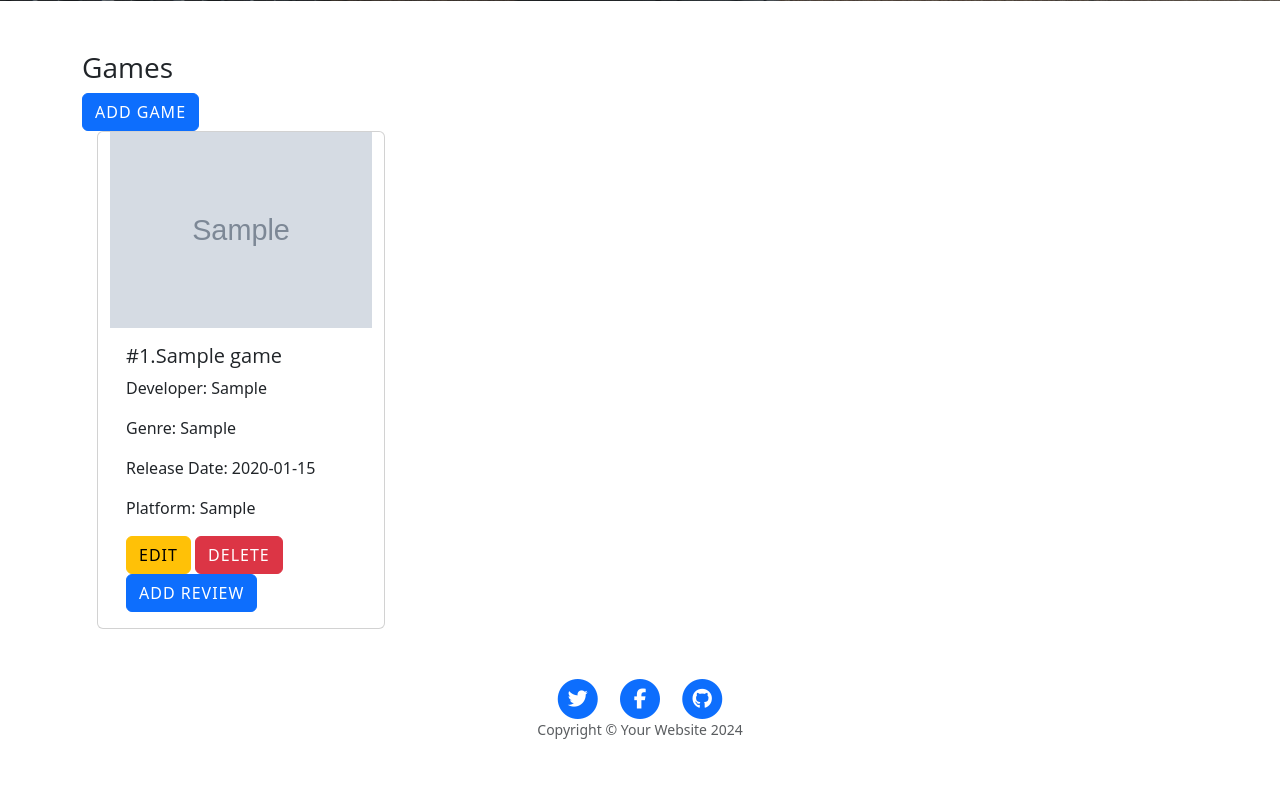
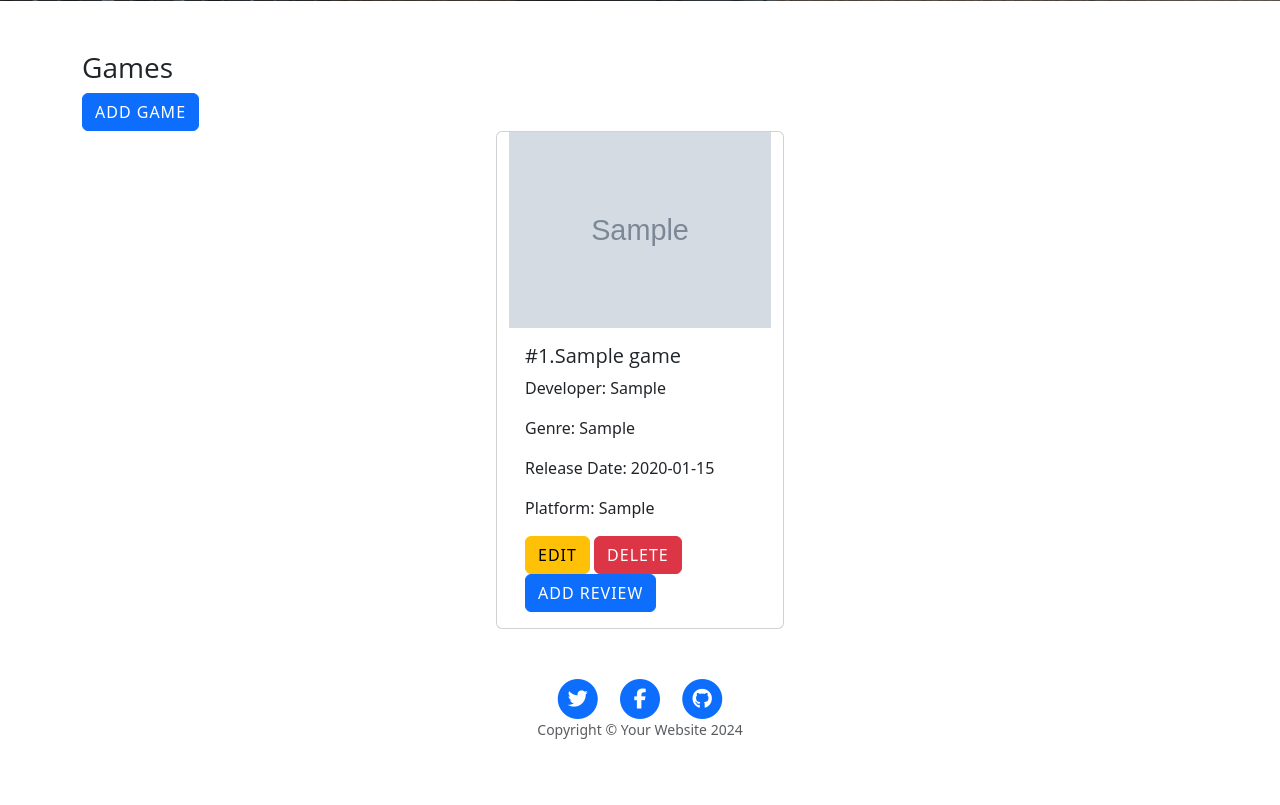
Before and after one commit to Coder4916/The-CB-Suite, a Flask app: page /games in a window 1280 px wide. Shown: the part 531-1336 px from the top of the page. Run offline with Flask 3, Linux system fonts and the light colour scheme; tables that the repository leaves empty hold one stand-in row (values such as "Sample post"); grey boxes marked "Sample" are stand-in pictures; some libraries are stand-ins or nearby versions.

Commit message:
games content added

```diff
--- a/my_suite/templates/games.html
+++ b/my_suite/templates/games.html
@@ -19,9 +19,9 @@
 
 {% for game in games %}
 <div id="row">
-    <div class="col-sm-12 col-md-6 col-lg-3">
+    <div class="col">
         <div class="card container-fluid" style="width: 18rem;">
-            <img src="{{ game.image }}" alt="">
+            <img src="{{ game.image }}">
             <div class="card-body">
                 <h5 class="card-title">#{{ loop.index }}.{{ game.name }}</h5>
                 <p class="card-text">Developer: {{ game.developer }}</p>
@@ -57,6 +57,7 @@
         </div>
     </div>
 </div>
+
 {% endfor %}
 
 
```
